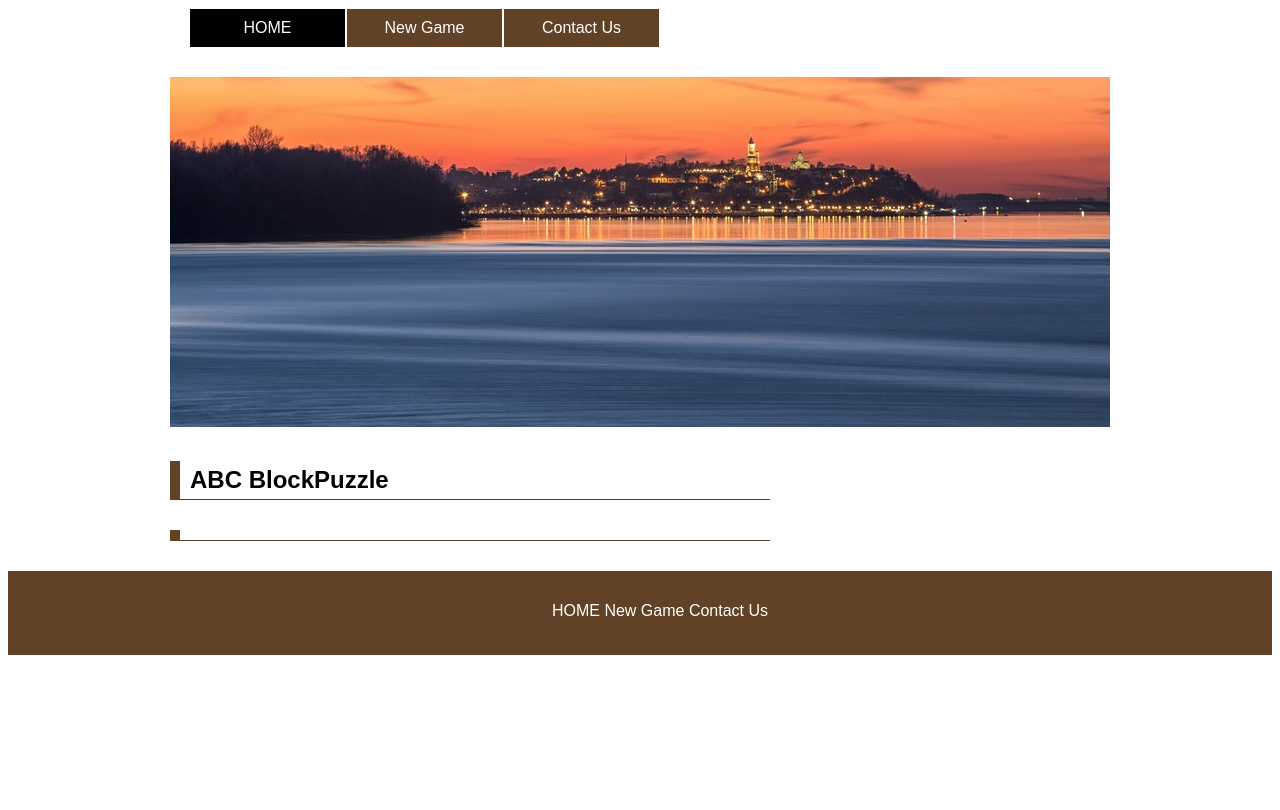
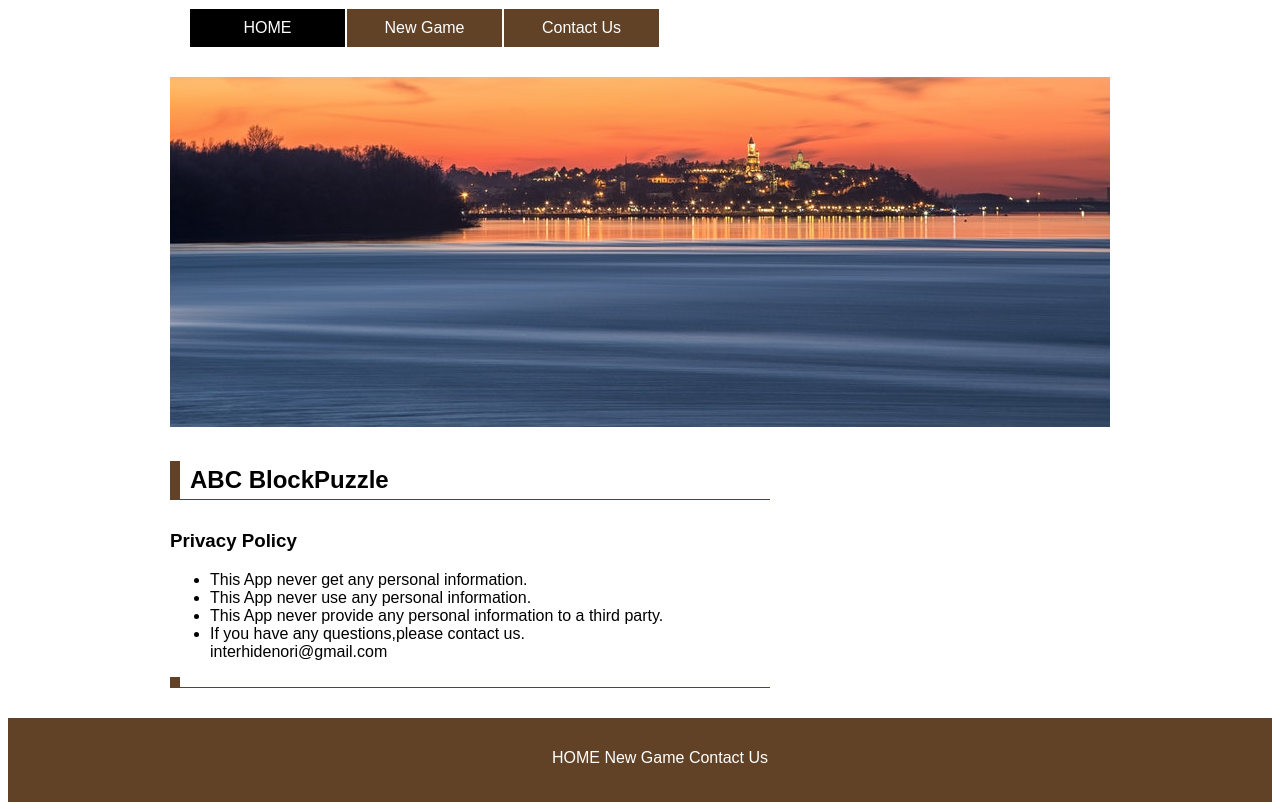
Before and after one commit to AK74-web/StudioAKWebsite, a plain HTML site: page index.html in a window 1280 px wide. Shown: the part 114-924 px from the top of the page. Before the commit the page ends 800 px from the top, so only its background shows below. Drawn offline with Linux system fonts and the light colour scheme.

Commit message:
Update index.html

```diff
--- a/index.html
+++ b/index.html
@@ -23,14 +23,13 @@
     <div id="maincontent">
       <section id="info">
         <h2>ABC BlockPuzzle</h2>
-        <dl>
-          <dt></dt>
-          <dd></dd>
-          <dt></dt>
-          <dd></dd>
-          <dt></dt>
-          <dd></dd>
-        </dl>
+          <h3>Privacy Policy</h3>
+            <ul>
+              <li>This App never get any personal information.</li>
+              <li>This App never use any personal information.</li>
+              <li>This App never provide any personal information to a third party.</li>
+              <li>If you have any questions,please contact us.<br>interhidenori@gmail.com </li>
+            </ul>
       </section>
       <section id="campaign">
         <h2></h2>
```
